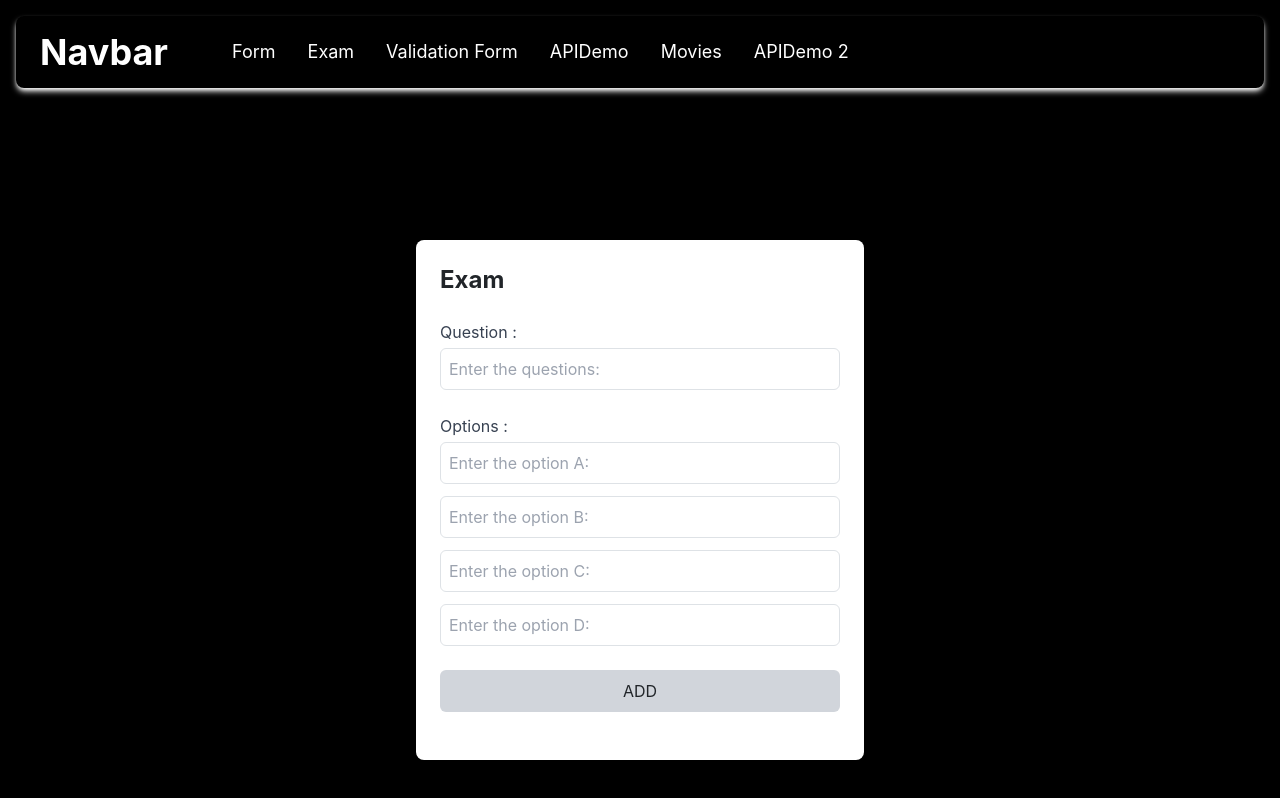
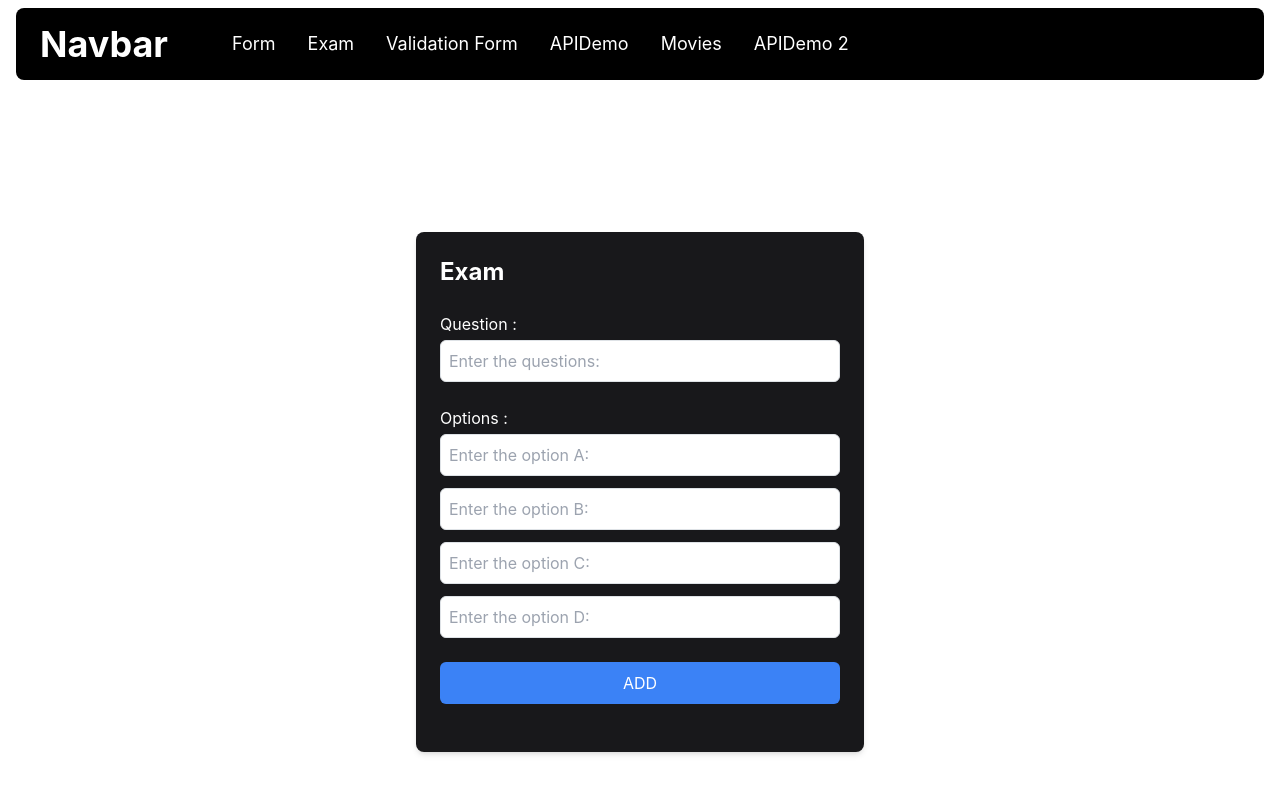
Before and after one commit to Riddh2003/MERN_Projects, a React (Create React App) app in the folder homework/: page /navbar/exam in a window 1280 px wide. Shown: the top 798 px of the page. Built offline with nearby package versions, Linux system fonts and the light colour scheme.

Commit message:
Riddh: add all changes into the

```diff
--- a/homework/package.json
+++ b/homework/package.json
@@ -3,6 +3,9 @@
   "version": "0.1.0",
   "private": true,
   "dependencies": {
+    "@emotion/react": "^11.14.0",
+    "@emotion/styled": "^11.14.0",
+    "@mui/material": "^6.4.1",
     "@testing-library/jest-dom": "^5.17.0",
     "@testing-library/react": "^13.4.0",
     "@testing-library/user-event": "^13.5.0",
--- a/homework/src/App.js
+++ b/homework/src/App.js
@@ -10,7 +10,7 @@ import { APIDemo2 } from "./components/apis/APIDemo2";
 
 function App() {
     return (
-        <div className="universe-bg flex flex-col px-3 py-3 bg-black w-full h-max">
+        <div className="universe-bg flex flex-col px-3 py-2 w-full h-max">
             <Navbar></Navbar>
             <div className="flex-grow p-4">
                 <Routes>
--- a/homework/src/components/Exam.jsx
+++ b/homework/src/components/Exam.jsx
@@ -13,14 +13,14 @@ export const Exam = () => {
   };
 
   return (
-    <div className="flex flex-col items-center justify-center h-screen">
+    <div className="flex flex-col items-center text-white justify-center h-screen">
       <form
         onSubmit={handleSubmit(submitHandler)}
-        className="bg-white p-6 rounded-lg shadow-md w-full max-w-md mb-6"
+        className="bg-zinc-900 p-6 rounded-lg shadow-md w-full max-w-md mb-6"
       >
         <p className="text-2xl font-bold mb-4">Exam</p>
         <div className="mb-4">
-          <label className="block text-gray-700">Question :</label>
+          <label className="block">Question :</label>
           <input
             type="text"
             placeholder="Enter the questions: "
@@ -29,7 +29,7 @@ export const Exam = () => {
           />
         </div>
         <div className="mb-4">
-          <label className="block text-gray-700">Options :</label>
+          <label className="block">Options :</label>
           <input
             type="text"
             placeholder="Enter the option A: "
@@ -56,7 +56,7 @@ export const Exam = () => {
           />
           <button
             type="submit"
-            className="btn mt-4 p-2 rounded bg-gray-300 w-full"
+            className="btn mt-4 p-2 rounded text-white bg-blue-500 hover:bg-blue-600 w-full"
           >
             ADD
           </button>
--- a/homework/src/components/Form.jsx
+++ b/homework/src/components/Form.jsx
@@ -52,7 +52,7 @@ export const Form = () => {
     <div className=" w-full h-full flex flex-col items-center justify-center">
       <form
         onSubmit={handleSubmit(submitHandler)}
-        className="bg-white w-1/3 h-auto text-black flex flex-col rounded-xl m-6 p-6 space-y-4 shadow-xl"
+        className="bg-zinc-900 w-1/3 h-auto text-white flex flex-col rounded-xl m-6 p-6 space-y-4 shadow-xl"
       >
         <p className="text-4xl text-center font-semibold">
           Student Application
--- a/homework/src/components/Navbar.jsx
+++ b/homework/src/components/Navbar.jsx
@@ -3,8 +3,8 @@ import { Link } from "react-router-dom";
 
 export const Navbar = () => {
   return (
-    <div className="w-full h-full top-4 z-50 position-sticky">
-      <div className="navbar rounded-lg bg-black shadow-md shadow-white text-white backdrop-blur-md">
+    <div className="w-full h-full top-2 z-50 position-sticky">
+      <div className="navbar rounded-lg bg-black text-white backdrop-blur-md">
         <div className="flex justify-between items-center px-4 py-2 gap-16">
           <Link className="text-4xl font-bold transition-all" to="/">
             Navbar
--- a/homework/src/components/apis/APIDemo2.jsx
+++ b/homework/src/components/apis/APIDemo2.jsx
@@ -43,7 +43,7 @@ export const APIDemo2 = () => {
     };
 
     return (
-        <div className="flex items-center justify-center min-h-screen bg-black">
+        <div className="flex items-center justify-center min-h-screen">
             <ToastContainer
                 position="top-center"
                 autoClose={5000}
@@ -57,7 +57,7 @@ export const APIDemo2 = () => {
                 theme="dark"
                 transition={Bounce}
             />
-            <div className="w-full max-w-lg p-8 bg-gray-800 shadow-lg text-white rounded-lg">
+            <div className="w-full max-w-lg p-8 bg-black shadow-lg text-white rounded-lg">
                 <h1 className="mb-6 text-3xl font-semibold text-center">
                     Add Student Data
                 </h1>
--- a/homework/src/components/apis/Imdb.jsx
+++ b/homework/src/components/apis/Imdb.jsx
@@ -31,8 +31,8 @@ export const Imdb = () => {
     }
 
     return (
-        <div className="h-full w-full flex flex-col items-center justify-center p-4 bg-black">
-            <div className="bg-gray-800 text-white p-6 rounded-lg shadow-lg w-full">
+        <div className="h-full w-full flex flex-col items-center justify-center p-4">
+            <div className="bg-black text-white p-6 rounded-lg shadow-lg w-full">
                 <h1 className="text-4xl font-bold mb-6 text-center">{movieDetails.Title}</h1>
                 <div className="flex flex-col md:flex-row">
                     <img
--- a/homework/src/components/apis/MovieCards.jsx
+++ b/homework/src/components/apis/MovieCards.jsx
@@ -1,8 +1,14 @@
+import React, { useState } from 'react';
 import axios from 'axios';
-import React, { useState } from 'react';
 import { useForm } from 'react-hook-form';
 import { Link } from 'react-router-dom';
 import Loader from '../Loader';
+import Card from '@mui/material/Card';
+import CardMedia from '@mui/material/CardMedia';
+import CardContent from '@mui/material/CardContent';
+import Typography from '@mui/material/Typography';
+import CardActions from '@mui/material/CardActions';
+import Button from '@mui/material/Button';
 
 export const MovieCards = () => {
     const { register, handleSubmit } = useForm();
@@ -16,8 +22,8 @@ export const MovieCards = () => {
             const res = await axios.get('https://www.omdbapi.com/', {
                 params: {
                     s: data.movie,
-                    apikey: "30b068fb"
-                }
+                    apikey: "30b068fb",
+                },
             });
             console.log(res.data.Search[0]);
             setMovieData(res.data.Search);
@@ -35,10 +41,10 @@ export const MovieCards = () => {
 
     return (
         <div className="min-h-screen flex flex-col items-center justify-center p-4">
-            <form onSubmit={handleSubmit(getMoviesData)} className="bg-white p-6 rounded-lg shadow-md w-full max-w-lg">
-                <h1 className="text-2xl font-bold text-center text-gray-800 mb-4">Search Movies</h1>
+            <form onSubmit={handleSubmit(getMoviesData)} className="bg-black p-6 rounded-lg shadow-md w-full max-w-lg">
+                <h1 className="text-2xl font-bold text-center text-white mb-4">Search Movies</h1>
                 <input
-                    placeholder='Enter movie name'
+                    placeholder="Enter movie name"
                     {...register('movie')}
                     className="border-2 border-gray-300 rounded w-full p-2 mb-4 focus:outline-none focus:ring-2 focus:ring-blue-500"
                 />
@@ -50,16 +56,29 @@ export const MovieCards = () => {
             {isSubmitted && (
                 <div className="mt-8 grid grid-cols-1 sm:grid-cols-2 md:grid-cols-3 lg:grid-cols-4 gap-6">
                     {movieData.map((movie, index) => (
-                        <div key={index} className="bg-gray-400 p-4 rounded-lg overflow-hidden">
-                            <img src={movie.Poster} alt={movie.Title} className="w-full h-80 object-cover rounded-md mb-4" />
-                            <h2 className="text-lg text-white font-bold truncate">{movie.Title}</h2>
-                            <p className="text-white text-sm">Released year: {movie.Year}</p>
-                            <Link to={`moivedetails/${movie.imdbID}`}>
-                                <button className="mt-2 bg-blue-500 text-white px-4 py-2 rounded hover:bg-blue-600 transition duration-300">
-                                    More Details...
-                                </button>
-                            </Link>
-                        </div>
+                        <Card key={index} sx={{ maxWidth: 345 }} className="shadow-lg h-96 bg-black text-white rounded-md overflow-hidden">
+                            <CardMedia
+                                component="img"
+                                className='h-60'
+                                image={movie.Poster !== "N/A" ? movie.Poster : "https://via.placeholder.com/300x140"}
+                                alt={movie.Title}
+                            />
+                            <CardContent>
+                                <Typography gutterBottom variant="h6" component="div" className="truncate">
+                                    {movie.Title}
+                                </Typography>
+                                <Typography variant="body2">
+                                    Released Year: {movie.Year}
+                                </Typography>
+                            </CardContent>
+                            <CardActions>
+                                <Link to={`moivedetails/${movie.imdbID}`} style={{ textDecoration: 'none' }}>
+                                    <Button size="small" variant="contained" color="primary">
+                                        More Details
+                                    </Button>
+                                </Link>
+                            </CardActions>
+                        </Card>
                     ))}
                 </div>
             )}
```
Also changed, not shown: 1 other file (tests, documents, lock files or other folders).
